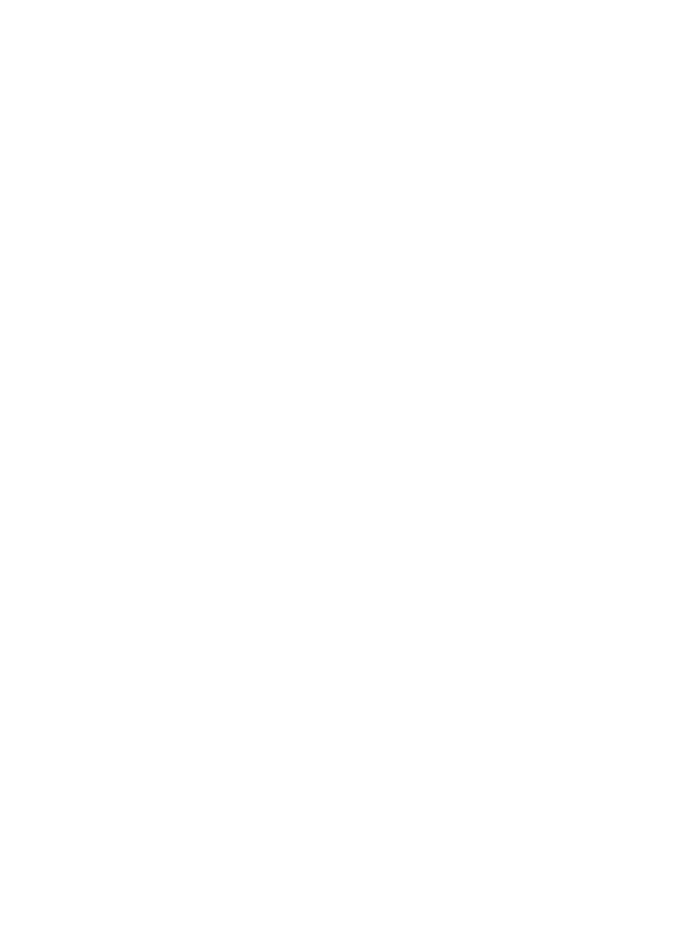
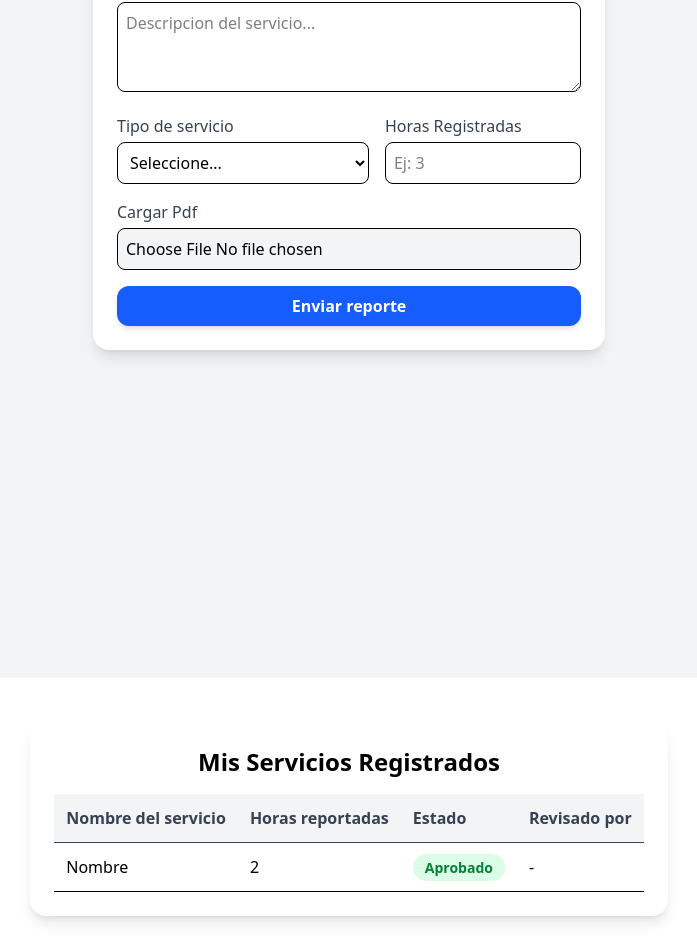
Before and after one commit to boren-p/horas-de-servicio-funval, a React (Vite) app: page /student in a window 1280 px wide. Shown: the part 210-1150 px from the top of the page, without its empty margins (291-988 px from the left). Before the commit the page ends 800 px from the top, so only its background shows below. Built offline with nearby package versions, Linux system fonts and the light colour scheme.

Commit message:
Añadiendo los servicios y crear servicio del cliente

```diff
--- a/src/comps/student/MyServices.jsx
+++ b/src/comps/student/MyServices.jsx
@@ -1,9 +1,46 @@
 import React from 'react';
 
 const MyServices = () => {
+    const estado = "Aprobado"
     return (
-        <div>
-            componente para que el estudiante vea todos sus servicios, y si ya fueron registrados
+        <div className="max-w-4xl mx-auto mt-6 bg-white p-6 rounded-2xl shadow-lg">
+            <h2 className="text-2xl font-bold mb-4 text-center">Mis Servicios Registrados</h2>
+
+            <div className="overflow-x-auto">
+                <table className="min-w-full text-left border-collapse">
+                    <thead>
+                        <tr className="bg-gray-100 text-gray-700">
+                            <th className="p-3 border-b">Nombre del servicio</th>
+                            <th className="p-3 border-b">Horas reportadas</th>
+                            <th className="p-3 border-b">Estado</th>
+                            <th className="p-3 border-b">Revisado por</th>
+                        </tr>
+                    </thead>
+                    <tbody>
+
+                        <tr className="hover:bg-gray-50">
+                            <td className="p-3 border-b">Nombre</td>
+                            <td className="p-3 border-b">2</td>
+                            <td className="p-3 border-b">
+                                <span
+                                    className={`px-3 py-1 rounded-full text-sm font-semibold ${estado === "Aprobado"
+                                        ? "bg-green-100 text-green-700"
+                                        : estado === "Pendiente"
+                                            ? "bg-yellow-100 text-yellow-700"
+                                            : "bg-red-100 text-red-700"
+                                        }`}
+                                >
+                                    {estado}
+                                </span>
+                            </td>
+                            <td className="p-3 border-b">
+                                -
+                            </td>
+                        </tr>
+
+                    </tbody>
+                </table>
+            </div>
         </div>
     );
 }
--- a/src/comps/student/ReportService.jsx
+++ b/src/comps/student/ReportService.jsx
@@ -2,8 +2,71 @@ import React from 'react';
 
 const ReportService = () => {
     return (
-        <div>
-            componente para reportar horas de servicio
+        <div className="p-6 bg-gray-100 min-h-screen">
+            <form
+                className="max-w-lg mx-auto bg-white p-6 rounded-2xl shadow-lg space-y-4"
+            >
+                <h2 className="text-2xl font-bold text-center">Reporte de Horas de Servicio</h2>
+
+                <div>
+                    <label className="block font-medium text-gray-700 mb-1">
+                        Descripción
+                    </label>
+                    <textarea
+                        className="w-full border rounded-lg p-2 focus:outline-none focus:ring focus:ring-blue-300"
+                        rows="3"
+                        placeholder="Descripcion del servicio..."
+                        required
+                    />
+                </div>
+                <div className='flex gap-4'>
+                    <div>
+                        <label className="block font-medium text-gray-700 mb-1">
+                            Tipo de servicio
+                        </label>
+                        <select
+                            className="w-full border rounded-lg p-2 focus:outline-none focus:ring focus:ring-blue-300"
+                            required
+                        >
+                            <option value="">Seleccione...</option>
+                            <option value="Servicio comunitario">Templo e Historia familiar, Indexacion</option>
+                            <option value="Servicio en la iglesia">Liderazgo</option>
+                            <option value="Ayuda social">Asistencia al templo</option>
+                        </select>
+                    </div>
+
+                    <div>
+                        <label className="block font-medium text-gray-700 mb-1">
+                            Horas Registradas
+                        </label>
+                        <input
+                            type="number"
+                            min="1"
+                            className="w-full border rounded-lg p-2 focus:outline-none focus:ring focus:ring-blue-300"
+                            placeholder="Ej: 3"
+                            required
+                        />
+                    </div>
+                </div>
+
+                <div>
+                    <label className="block font-medium text-gray-700 mb-1">
+                        Cargar Pdf
+                    </label>
+                    <input
+                        type="file"
+                        className="w-full border rounded-lg p-2 bg-gray-100"
+                    /* onChange={(e) => setArchivo(e.target.files[0])} */
+                    />
+                </div>
+
+                <button
+                    type="submit"
+                    className="w-full bg-blue-600 hover:bg-blue-700 text-white font-semibold py-2 rounded-xl shadow-md transition"
+                >
+                    Enviar reporte
+                </button>
+            </form>
         </div>
     );
 }
```
